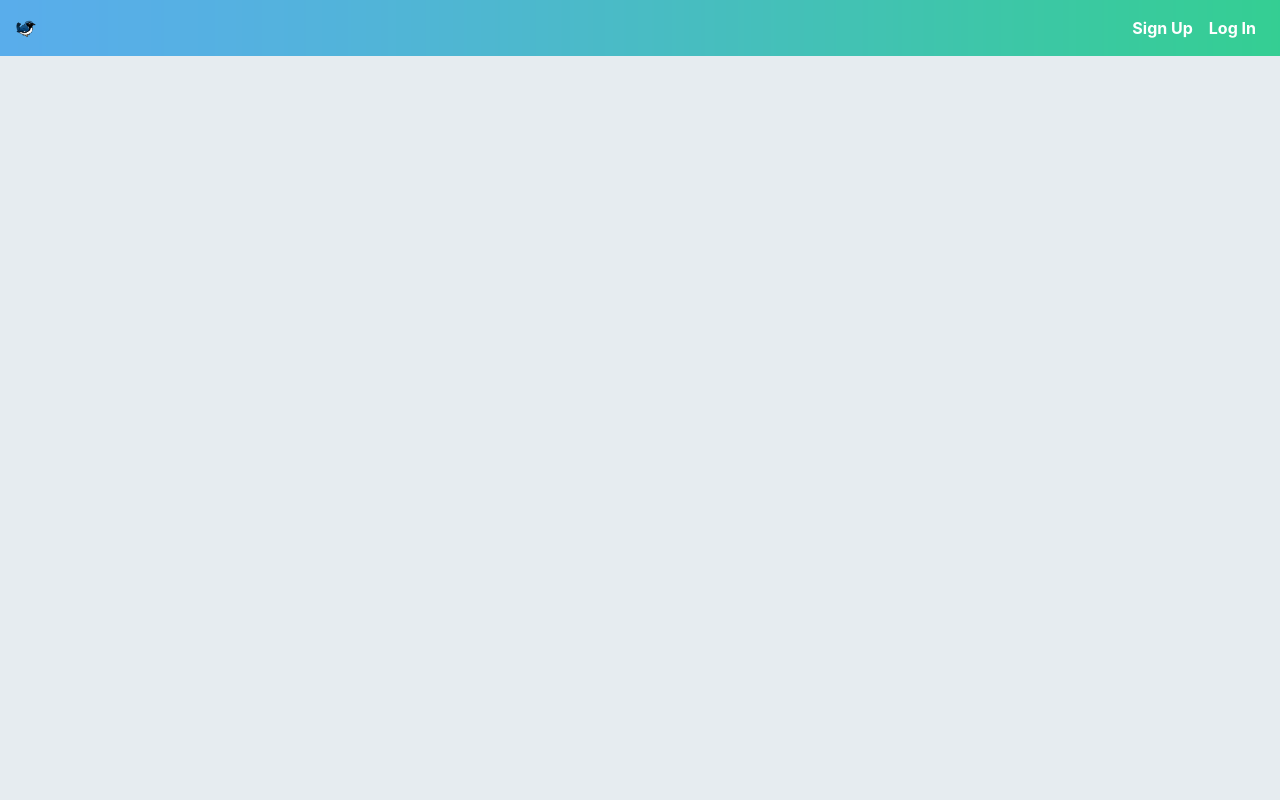
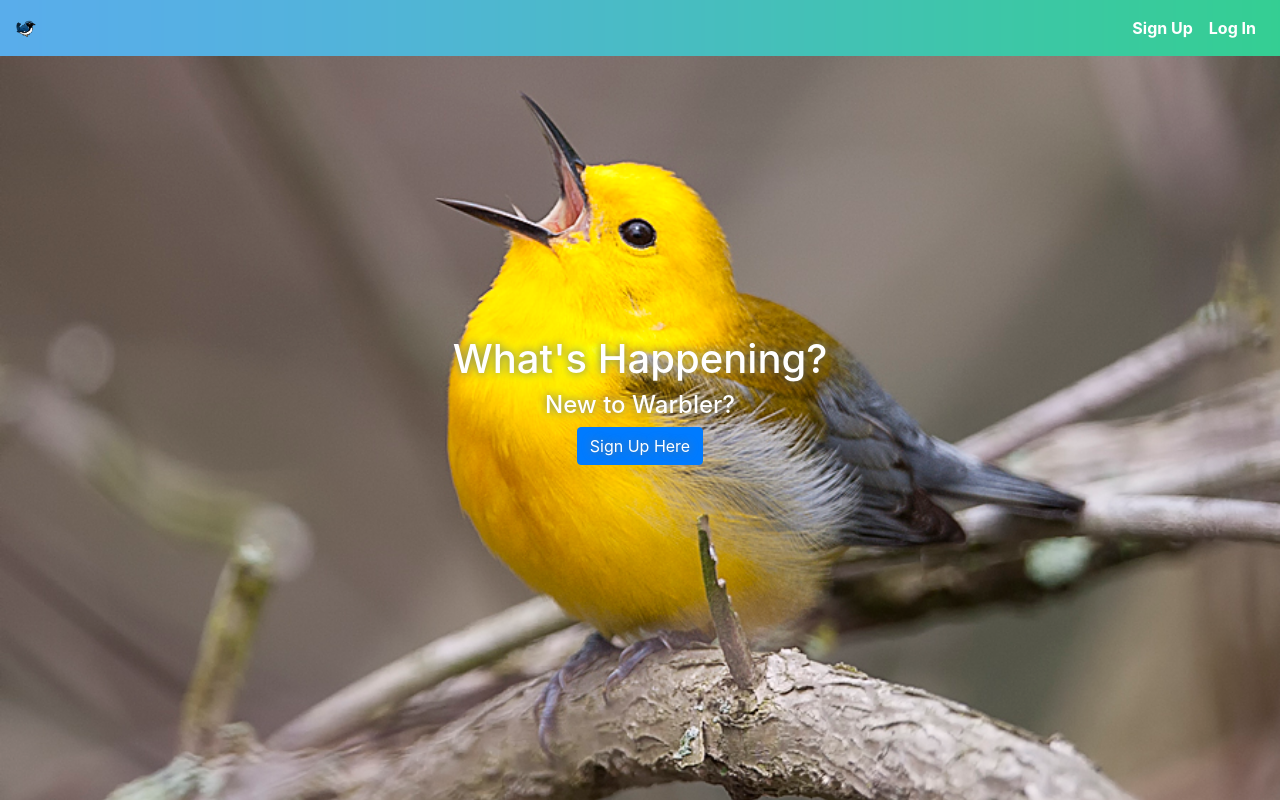
Before and after one commit to neekaisweird/Warbler, a React (Create React App) app in the folder warbler-client/: page / in a window 1280 px wide. Built offline with nearby package versions, Linux system fonts and the light colour scheme.

Commit message:
create Main and Homepage components

```diff
--- /dev/null
+++ b/warbler-client/src/components/Homepage.js
@@ -0,0 +1,16 @@
+import React from 'react';
+import { Link } from 'react-router-dom';
+
+const Homepage = () => {
+  return (
+    <div className="home-hero">
+      <h1>What's Happening?</h1>
+      <h4>New to Warbler?</h4>
+      <Link to="/signup" className="btn btn-primary">
+        Sign Up Here
+      </Link>
+    </div>
+  );
+};
+
+export default Homepage;
--- a/warbler-client/src/containers/App.js
+++ b/warbler-client/src/containers/App.js
@@ -3,6 +3,8 @@ import { Provider } from 'react-redux';
 import { configureStore } from '../store';
 import { BrowserRouter } from 'react-router-dom';
 import Navbar from './Navbar';
+import Main from './Main';
+
 const store = configureStore();
 
 const App = () => (
@@ -10,6 +12,7 @@ const App = () => (
     <BrowserRouter>
       <div className="onboarding">
         <Navbar />
+        <Main />
       </div>
     </BrowserRouter>
   </Provider>
--- /dev/null
+++ b/warbler-client/src/containers/Main.js
@@ -0,0 +1,22 @@
+import React from 'react';
+import { Switch, Route, withRouter, Redirect } from 'react-router-dom';
+import { connect } from 'react-redux';
+import Homepage from '../components/Homepage';
+
+const Main = () => {
+  return (
+    <div className="container">
+      <Switch>
+        <Route exact path="/" render={props => <Homepage {...props} />} />
+      </Switch>
+    </div>
+  );
+};
+
+function mapStateToProps(state) {
+  return {
+    currentUser: state.currentUser
+  };
+}
+
+export default withRouter(connect(mapStateToProps, null)(Main));
--- a/warbler-client/src/index.css
+++ b/warbler-client/src/index.css
@@ -33,3 +33,23 @@ ul.nav.navbar-nav li {
   background-image: url('./images/nav-bg.png');
   background-size: 100% 100%;
 }
+
+.home-hero {
+  width: 100vw;
+  height: 100vh;
+  position: absolute;
+  top: 0;
+  left: 0;
+  display: flex;
+  flex-direction: column;
+  align-items: center;
+  justify-content: center;
+  background-image: url('./images/signed-out-home.jpg');
+  background-position: center center;
+  background-size: cover;
+  z-index: -1;
+  text-align: center;
+  padding: 1rem;
+  color: #fff;
+  text-shadow: 0 0 8px #66757f;
+}
```
